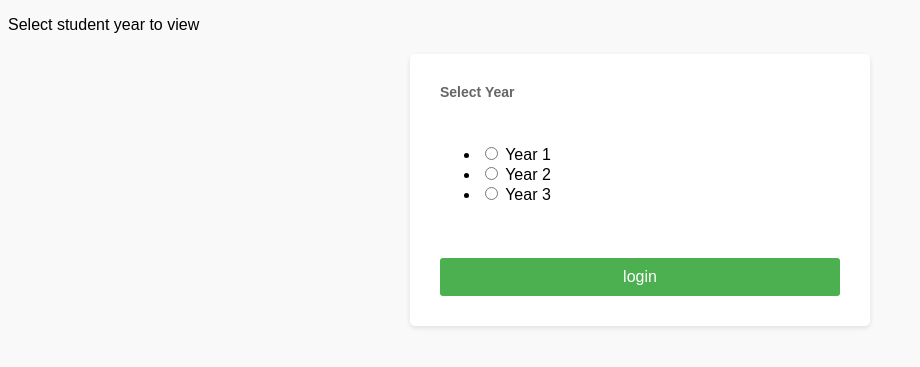
After one commit to kibo-web-app-dev-jan-23/final-project---crud-app-code_genieee, a Flask app: template templates/view_class.html in a window 1280 px wide. The commit adds this page. Shown: the top 367 px of the page, without its empty margins (0-920 px from the left). Run offline with Flask 2, Linux system fonts and the light colour scheme; the template is opened without the code that fills it: values that come from a table or form of the project are taken from there, others are empty; some libraries are stand-ins or nearby versions.

Commit message:
added features for admin to view student

```diff
--- a/app.py
+++ b/app.py
@@ -1,8 +1,10 @@
 from flask import Flask, render_template, redirect, url_for, flash
 from db_manager import SchoolManagementDB, generate_random_password
 from flask_bcrypt import Bcrypt
-from flask_login import LoginManager, login_required, current_user, login_user
-from forms import Add_student, AddInstructor, Login, AdminLogin, get_data_from_form, get_data_from_login_form
+from flask_login import LoginManager, login_required, current_user, login_user, logout_user
+from forms import Add_student, AddInstructor, Login, AdminLogin, ChangePasswordForm, ViewClass, get_data_from_form, get_data_from_login_form
+from wtforms.validators import ValidationError
+from pyisemail import is_email
 from models import Admin
 
 
@@ -102,18 +104,56 @@ def add_instructors():
             return "This instructor has been registered"
     return render_template("instructor.html", form=form)
 
+@app.route("/view_class", methods=["GET", "POST"])
+@login_required
+def view_class():
+    form = ViewClass()
+    if form.validate_on_submit():
+        if form.select_year.data == "Year 1":
+            result = manager.view_student_in_a_class(1)
+        elif form.select_year.data == "Year 2":
+            result = manager.view_student_in_a_class(2)
+        elif form.select_year.data == "Year 3":
+            result = manager.view_student_in_a_class(3)
+        return render_template("student.html", result=result)
+    return render_template("view_class.html", form = form)
+
 @app.route('/add_student', methods=["GET", "POST"])
 @login_required
 def add_student():
     form = Add_student()
     password = generate_random_password()
     secure_password = bcrypt.generate_password_hash(password).decode('utf-8')
-    firstname,lastname,email,dob,address = get_data_from_form(form)
+    firstname,lastname,email,dob,address,year = get_data_from_form(form)
     if form.validate_on_submit():
-        check_student = manager.get_student_info(email)
-        if check_student == None:
-            manager.add_student(firstname,lastname,email,secure_password,dob,address)
-            return (f"Student added successfully. Student password is {password}")
+        if is_email(email, check_dns=True) == False:
+            flash("Email does not exist", "error")
+            redirect("/add_student")
         else:
-            return "The email you entered has been used by a student"
+            check_student = manager.get_student_info(email)
+            if check_student == None:
+                manager.add_student(firstname,lastname,email,secure_password,dob,address, year)
+                flash (f"Student added successfully. Student password is {password}", "success")
+                redirect("/add_student")
+            else:
+                flash ("The email you entered has been used by a student", "error")
+                return redirect("/add_student")
     return render_template("add_student.html", form= form)
+
+@app.route('/change_password', methods=['POST', 'GET'])
+@login_required
+def change_student_password():
+    form = ChangePasswordForm()
+    if form.validate_on_submit():
+        manager.update_student_password(form.new_password)
+        flash('Your password has been changed.', 'success')
+        return redirect(url_for('student_login'))
+    else:
+        flash('Invalid password.', 'error')
+    return render_template('change_password.html', form=form)
+
+@app.route('/logout', methods=['POST', 'GET'])
+@login_required
+def log_out():
+    logout_user()
+    return redirect("/admin")
--- a/forms.py
+++ b/forms.py
@@ -1,13 +1,15 @@
 from flask_wtf import FlaskForm
-from wtforms import StringField, PasswordField, EmailField, DateField
-from wtforms.validators import InputRequired, Length, Email
+from wtforms import StringField, PasswordField, EmailField, DateField, SubmitField, IntegerField, RadioField
+from wtforms.validators import InputRequired, Length, Email, EqualTo, NumberRange
 # Student signup form
 class Add_student(FlaskForm):
     firstName = StringField("Firstname", validators=[InputRequired()])
     lastName = StringField("Lastname", validators= [InputRequired()])
-    email = EmailField("Email-Id", validators=[InputRequired(), Email(message="Input a valid email address")])
+    email = StringField("Email-Id", validators=[InputRequired(), Email(message="Input a valid email address")])
     dateOfBirth = DateField("Date-of-birth", validators=[InputRequired()])
     address = StringField("Address", validators=[InputRequired()])
+    year = IntegerField("Year", validators=[InputRequired(), NumberRange(min=1, max=3)])
+
 
 
 #Login form
@@ -17,7 +19,7 @@ class Login(FlaskForm):
 
 #Admin login form
 class AdminLogin(FlaskForm):
-    username = StringField("email_id", validators=[InputRequired()], default="Admin")
+    username = StringField("Username", validators=[InputRequired()], default="Admin")
     password = PasswordField("Password", validators=[InputRequired(), Length(min=8, max=60)], default="Admin200")
 
 
@@ -26,6 +28,16 @@ class AddInstructor(FlaskForm):
     lastName = StringField("Lastname", validators= [InputRequired()])
     email = EmailField("Email-Id", validators=[InputRequired(), Email(message="Input a valid email address")])
 
+class ChangePasswordForm(FlaskForm):
+    current_password = PasswordField('Current Password', validators=[InputRequired()])
+    new_password = PasswordField('New Password', validators=[InputRequired(), EqualTo('confirm_password', message='Passwords must match')])
+    confirm_password = PasswordField('Confirm New Password', validators=[InputRequired()])
+    submit = SubmitField('Change Password')
+
+class ViewClass(FlaskForm):
+      select_year = RadioField('Select Year', choices=['Year 1', 'Year 2', 'Year 3'], validators=[InputRequired()])
+
+
 #Get data from signup page
 def get_data_from_form(form):
     firstname = form.firstName.data
@@ -33,7 +45,8 @@ def get_data_from_form(form):
     email = form.email.data
     dateOfBirth = form.dateOfBirth.data
     address = form.address.data
-    return firstname, lastname, email, dateOfBirth, address
+    year = form.year.data
+    return firstname, lastname, email, dateOfBirth, address, year
 
 def get_data_from_login_form(form):
     username = form.username.data
--- a/static/form.css
+++ b/static/form.css
@@ -1,20 +1,71 @@
 body {
-    padding-top: 40px;
-    padding-bottom: 40px;
-    background-color: #eee;
+    background-color: #f9f9f9;
+    font-family: Arial, sans-serif;
+    font-size: 16px;
   }
 
-form{
-    max-width: 330px;
-    padding: 15px;
-    margin: 0 auto;
-}
-.label{
+  form {
+    background-color: #fff;
+    border-radius: 5px;
+    box-shadow: 0 2px 5px rgba(0,0,0,0.1);
+    margin: 20px auto;
+    max-width: 400px;
+    padding: 30px;
+  }
+
+  .label {
+    color: #666;
+    display: block;
     text-align: start;
-}
-.submit{
-    width: 305px;
-    height: 45px;
-    background-color: #0660B5;
+    font-size: 14px;
+    font-weight: bold;
+    margin-bottom: 10px;
+  }
+
+  input[type="text"],
+  input[type="password"] {
+    border: 1px solid #ccc;
+    border-radius: 3px;
+    box-shadow: inset 0 1px 2px rgba(0,0,0,0.1);
+    display: block;
+    font-size: 16px;
+    margin-bottom: 20px;
+    padding: 10px;
+    width: 100%;
+  }
+
+  input[type="submit"] {
+    background-color: #4CAF50;
+    border: none;
+    border-radius: 3px;
+    color: #fff;
+    cursor: pointer;
+    display: block;
+    font-size: 16px;
+    margin-top: 20px;
+    padding: 10px;
+    width: 100%;
+  }
+
+  input[type="submit"]:hover {
+    background-color: #3e8e41;
+  }
+
+  .submit {
+    background-color: #4CAF50;
+    border: none;
+    border-radius: 3px;
     color: white;
-}
+    cursor: pointer;
+    display: block;
+    font-size: 16px;
+    margin-top: 20px;
+    padding: 10px;
+    width: 100%;
+  }
+
+  .error {
+    color: #f00;
+    font-size: 14px;
+    margin-bottom: 10px;
+  }
--- a/templates/admin_homepage.html
+++ b/templates/admin_homepage.html
@@ -9,7 +9,7 @@
 <body>
     <h2>Welcome Back</h2>
     <div><a href="/add_student">Add Student</a></div>
-    <div><a>View all students</a></div>
+    <div><a href="/view_class">View all students</a></div>
     <div><a>Enrol Student</a></div>
     <div><a>Delete student information</a></div>
     <div><a>Update student information</a></div>
--- /dev/null
+++ b/templates/view_class.html
@@ -0,0 +1,19 @@
+{% from "_formhelpers.html" import render_field %}
+<!DOCTYPE html>
+<html lang="en">
+<head>
+    <meta charset="UTF-8">
+    <meta http-equiv="X-UA-Compatible" content="IE=edge">
+    <meta name="viewport" content="width=device-width, initial-scale=1.0">
+    <title>View Student</title>
+    <link rel="stylesheet" href="./static/form.css">
+</head>
+<body>
+    <p>Select student year to view</p>
+    <form action="/view_class" method="POST">
+        {{ form.csrf_token }}
+        {{ render_field(form.select_year) }}<br>
+        <input type="submit" value="login" class=submit>
+    </form>
+</body>
+</html>
```
Also changed, not shown: db_manager.py (+6 -2 lines), models.py (+3 -17 lines), static/table.css (added, +18 -0 lines), templates/add_student.html (+16 -2 lines), templates/student.html (added, +32 -0 lines).
